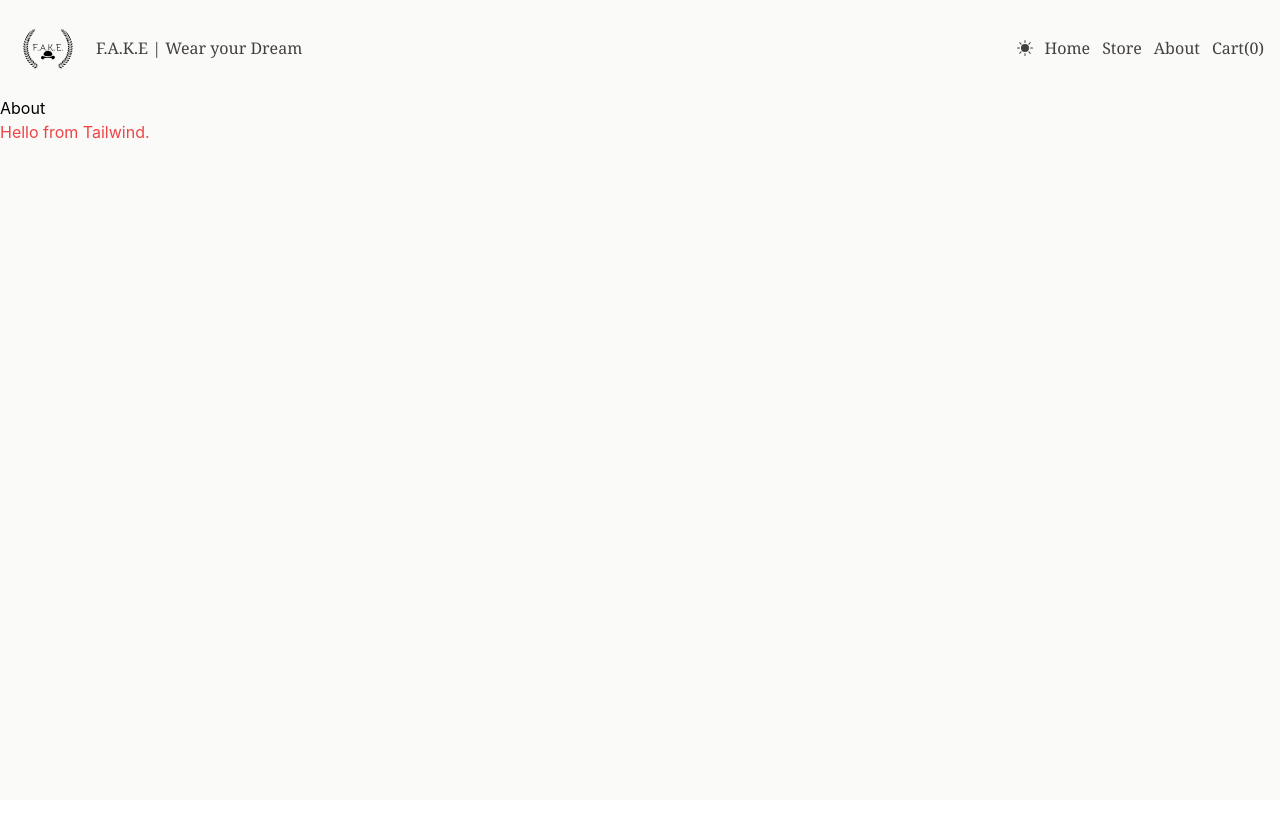
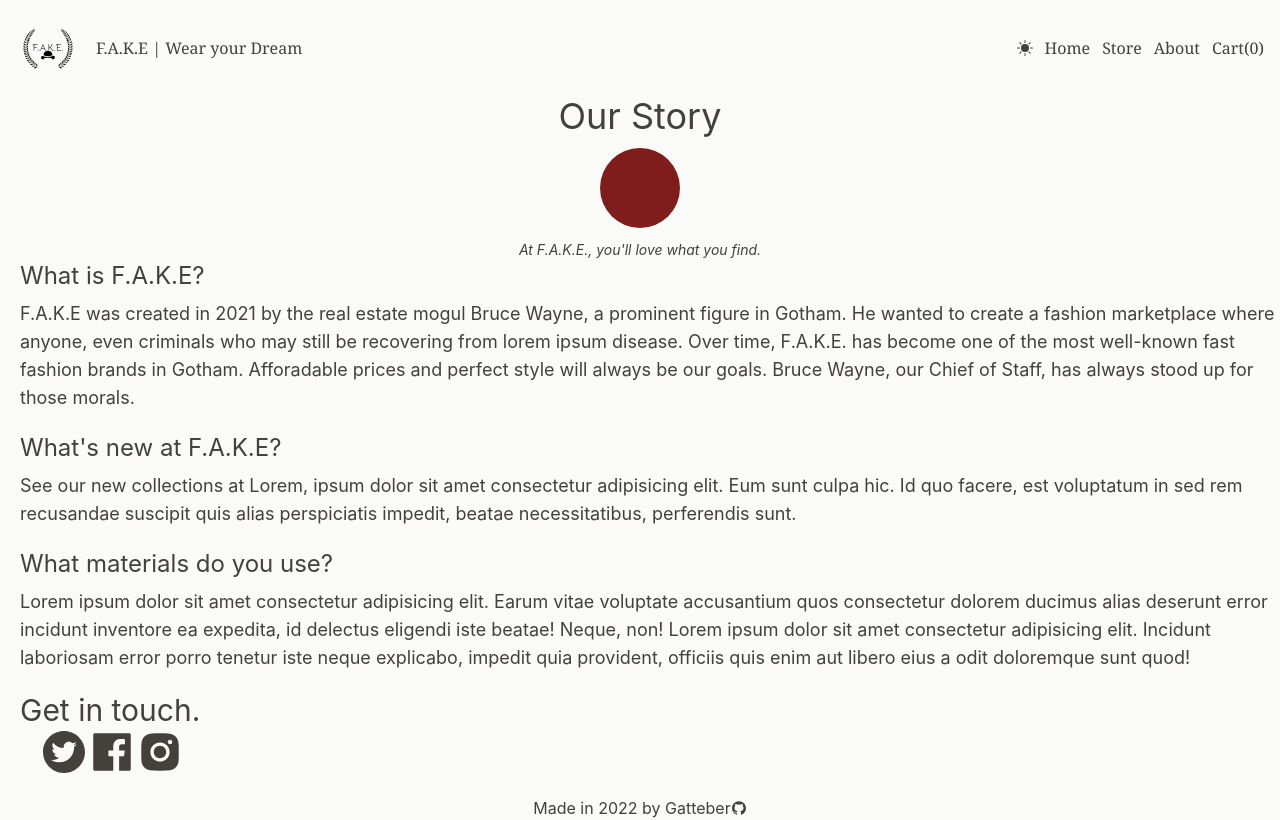
Before and after one commit to Gatteber/fake-store, a React (Create React App) app: page /about in a window 1280 px wide. Built offline with nearby package versions, Linux system fonts and the light colour scheme.

Commit message:
added about page and fixed routes

```diff
--- a/src/App.tsx
+++ b/src/App.tsx
@@ -5,7 +5,7 @@ import About from './pages/About';
 import Store from './pages/Store';
 import ViewCart from './pages/ViewCart';
 import { Routes, Route } from 'react-router-dom';
-
+import Footer from './components/Footer';
 
 function App() {
   return (
@@ -29,7 +29,7 @@ function App() {
           element={<ViewCart />}
         />
       </Routes>
-      <h1 className='text-red-500 dark:text-blue-500'>Hello from Tailwind.</h1>
+      <Footer />
     </div>
   );
 }
--- a/src/components/Card.tsx
+++ b/src/components/Card.tsx
@@ -1,7 +1,23 @@
-type Props = {}
+type Props = {
+  image: string;
+  price: string;
+  rating: string;
+}
 
-export default function Card({}: Props) {
+export default function Card({ image, price, rating }: Props) {
   return (
-    <div>Card</div>
+    <div>
+        <div className="mt-5 mb-5 w-48 h-48 outline overflow-hidden rounded-md hover:outline-dotted cursor-pointer outline-stone-700 dark:outline-stone-50">
+          <img src={image} alt=''></img>
+        </div>
+        <div className="flex flex-row justify-between">
+          <div className="text-stone-700 dark:text-stone-50">
+            ${price}
+          </div>
+          <div className="text-stone-700 dark:text-stone-50">
+            {rating} &#9733;
+          </div>
+        </div>
+    </div>
   )
 }
--- /dev/null
+++ b/src/components/Footer.tsx
@@ -0,0 +1,14 @@
+import { AiFillGithub } from 'react-icons/ai';
+
+type Props = {}
+
+export default function Footer({}: Props) {
+  return (
+    <div className="pt-5 flex justify-center items-center bg-stone-50 dark:bg-stone-700 text-stone-700 dark:text-stone-50">
+      <a href="https://github.com/Gatteber" className='flex justify-center items-center'>
+        <p className=''>Made in 2022 by Gatteber</p>
+          <AiFillGithub />
+      </a>
+    </div>
+  )
+}
--- a/src/components/LatestArrivals.tsx
+++ b/src/components/LatestArrivals.tsx
@@ -5,18 +5,25 @@ type Props = {
 }
 
 export default function LatestArrivals({ data }: Props) {
+  // if(data) console.log(data);
   return (
-    <div>
-        <h2>Latest Arrivals</h2>
-        <Card />
-        <Card />
-        <Card />
-        <Card />
-        <div>
-            <p>
-                {/* {data[0].title} */}
-            </p>
+    <div className="mt-5 bg-stone-50 dark:bg-stone-700">
+        <h2 className="text-center text-stone-700 dark:text-stone-50">Latest Arrivals</h2>
+        <div className="flex flex-row gap-5 justify-around">
+          {data.map(obj =>
+          <Card
+            key={obj.id}
+            image={obj.image}
+            price={obj.price}
+            rating={obj.rating.rate}
+          />)}
         </div>
     </div>
   )
 }
+
+//         <div>
+// <p>
+// {data && JSON.stringify(data[0])}
+// </p>
+// </div>
--- a/src/pages/About.tsx
+++ b/src/pages/About.tsx
@@ -1,7 +1,44 @@
+import { IconContext } from "react-icons";
+import { AiFillTwitterCircle, AiFillFacebook, AiFillInstagram } from "react-icons/ai";
 type Props = {}
 
 export default function About({}: Props) {
   return (
-    <div>About</div>
+    <div className="text-stone-700 dark:text-stone-50">
+      <div className="container flex justify-center flex-col items-center gap-3">
+        <div className="text-4xl text-center">Our Story</div>
+        <div className="bg-red-900 w-20 h-20 rounded-full"></div>
+        <div className="text-sm"><em>At F.A.K.E., you'll love what you find.</em></div>
+      </div>
+      <div className="pl-5">
+        <div className="text-2xl mb-2">What is F.A.K.E?</div>
+        <p className="text-lg mb-5">F.A.K.E was created in 2021 by the real estate mogul Bruce Wayne, a prominent figure in Gotham. He wanted to create a fashion marketplace where anyone, even criminals who may still be recovering from lorem ipsum disease. Over time, F.A.K.E. has become one of the most well-known fast fashion brands in Gotham. Afforadable prices and perfect style will always be our goals. Bruce Wayne, our Chief of Staff, has always stood up for those morals.</p>
+        <div className="text-2xl mb-2">What's new at F.A.K.E?</div>
+        <p className="text-lg mb-5">See our new collections at Lorem, ipsum dolor sit amet consectetur adipisicing elit. Eum sunt culpa hic. Id quo facere, est voluptatum in sed rem recusandae suscipit quis alias perspiciatis impedit, beatae necessitatibus, perferendis sunt. </p>
+        <div className="text-2xl mb-2">What materials do you use?</div>
+        <p className="text-lg mb-5">Lorem ipsum dolor sit amet consectetur adipisicing elit. Earum vitae voluptate accusantium quos consectetur dolorem ducimus alias deserunt error incidunt inventore ea expedita, id delectus eligendi iste beatae! Neque, non! Lorem ipsum dolor sit amet consectetur adipisicing elit. Incidunt laboriosam error porro tenetur iste neque explicabo, impedit quia provident, officiis quis enim aut libero eius a odit doloremque sunt quod!</p>
+      </div>
+      <div>
+        <div className="pl-5 text-3xl">Get in touch.</div>
+        <IconContext.Provider
+          value={{ size: "3em" }}
+          >
+            <div className="flex pl-10">
+                <a href="https://twitter.com/"
+                >
+                  <AiFillTwitterCircle />
+                </a>
+                <a href="https://facebook.com/"
+                >
+                  <AiFillFacebook />
+                </a>
+                <a href="https://instagram.com/"
+                >
+                  <AiFillInstagram />
+                </a>
+            </div>
+        </IconContext.Provider>
+      </div>
+    </div>
   )
 }
--- a/src/pages/Home.tsx
+++ b/src/pages/Home.tsx
@@ -12,7 +12,7 @@ export default function Home({}: Props) {
   useEffect(() => {
     fetch('https://fakestoreapi.com/products/?limit=4')
     .then(response => response.json())
-    .then(data => console.log(data[0].title));
+    .then(data => setData(data));
   },[])
 
   return (
--- a/src/pages/Store.tsx
+++ b/src/pages/Store.tsx
@@ -2,6 +2,7 @@ type Props = {}
 
 export default function Store({}: Props) {
   return (
-    <div>Store</div>
+    <div>Store
+    </div>
   )
 }
--- /dev/null
+++ b/src/pages/ViewItem.tsx
@@ -0,0 +1,7 @@
+type Props = {}
+
+export default function ViewItem({}: Props) {
+  return (
+    <div>ViewItem</div>
+  )
+}
```
